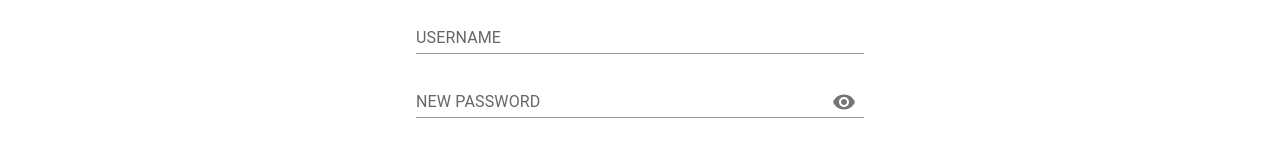
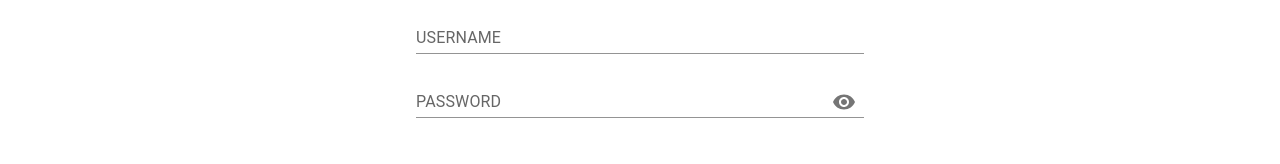
Before and after one commit to rsingh22006/react-assignment, a React (Create React App) app: page /login in a window 1280 px wide. Shown: the part 178-342 px from the top of the page. Built offline with nearby package versions, Linux system fonts and the light colour scheme.

Commit message:
login logic is done

```diff
--- a/src/pages/Login.jsx
+++ b/src/pages/Login.jsx
@@ -1,54 +1,75 @@
-import React from 'react';
-import {TextField, InputLabel, InputAdornment, FormControl, Box, OutlinedInput, Button, Input } from '@mui/material'
+import React, { useState } from 'react';
+import { TextField, InputLabel, InputAdornment, FormControl, Box, OutlinedInput, Button, Input } from '@mui/material'
 import IconButton from '@mui/material/IconButton';
-import {Visibility,VisibilityOff} from '@mui/icons-material';
-import {Link} from 'react-router-dom'
+import { Visibility, VisibilityOff } from '@mui/icons-material';
+import { Link } from 'react-router-dom'
 import { Navbar } from '../components/Navbar';
 
 export const Login = () => {
-  const [showPassword, setShowPassword] = React.useState(false);
+  const ALPHA_NUM_CHAR_REGEX = /^[a-zA-Z0-9!@#$%&()*\\-`.+,/\"]*$/;
+
+  function containsAlphabetsNumbersAndSpecialChars(str) {
+    return (/[A-Za-z]/.test(str) && /[0-9]/.test(str) && /[!@#$%^&*(),.?":{}|<>]/.test(str));
+  }
+
+  const [username, setUsername] = useState('');
+  const [password, setPassword] = useState('');
+  const [userNameError, setUserNameError] = useState(false);
+  const usernameAndPasswordMatchingError = (((password && username) && (username === password)) ? true : false);
+
+  const [showPassword, setShowPassword] = useState(false);
 
   const handleClickShowPassword = () => setShowPassword((show) => !show);
 
-  const handleMouseDownPassword = (event) => {
-    event.preventDefault();
-  };
+  const handleSubmit = (e) => {
+    e.preventDefault();
+    if (!containsAlphabetsNumbersAndSpecialChars(username))return setUserNameError(prev => !prev);
+    if(username && password)return alert('Your details has been verified, Thanks!');
+    else return alert('Fill all the details')
+  }
 
   return (
     <div>
-      <Navbar headtext={'Login'} headtextSize={'4xl'} paraText={'Sign in to continue'}/>
-
+      <Navbar headtext={'Login'} headtextSize={'4xl'} paraText={'Sign in to continue'} />
       <Box
         component="form"
-        sx={{ '& .MuiTextField-root': { m: 1} }}
+        sx={{ '& .MuiTextField-root': { m: 1 } }}
         noValidate
         autoComplete="off"
         className='mt-[7vh] w-[70vw] mx-auto'
+        onSubmit={handleSubmit}
       >
         <div>
-          <TextField id="standard-basic" label="USERNAME" variant="standard" className='w-full lg:w-1/2' />
+          <TextField id="standard-basic" error={userNameError} helperText={userNameError ? 'USERNAME must contain combination of alphanumeric values with special characters only' : ''} variant="standard" className='w-full lg:w-1/2'
+            label="USERNAME" color="success" onKeyDown={(event) => {
+              if (!ALPHA_NUM_CHAR_REGEX.test(event.key)) event.preventDefault()
+              setUsername(event.target.value);
+            }}
+          />
         </div>
         <div>
-          <FormControl sx={{ m: 1}} className='w-full lg:w-1/2' variant="standard">
-            <InputLabel htmlFor="standard-adornment-password">NEW PASSWORD</InputLabel>
-            <Input
-              id="standard-adornment-password"
-              type={showPassword ? 'text' : 'password'}
-              endAdornment={
+          <TextField id="standard-basic2" error={usernameAndPasswordMatchingError} helperText={usernameAndPasswordMatchingError ? 'USERNAME and PASSWORD should not be same' : ''} variant="standard" className='w-full lg:w-1/2'
+            type={showPassword ? 'text' : 'password'}
+            label="PASSWORD" color="success" onKeyDown={(event) => {
+              if (!ALPHA_NUM_CHAR_REGEX.test(event.key)) event.preventDefault()
+              setPassword(event.target.value);
+            }}
+            InputProps={{
+              endAdornment:
                 <InputAdornment position="end">
                   <IconButton
                     aria-label="toggle password visibility"
                     onClick={handleClickShowPassword}
-                    onMouseDown={handleMouseDownPassword}
+                    onMouseDown={(e) => e.preventDefault()}
                   >
                     {showPassword ? <VisibilityOff /> : <Visibility />}
                   </IconButton>
-                </InputAdornment>
-              }
-            />
-          </FormControl>
+                </InputAdornment>,
+              // classes: {adornedEnd: classes.adornedEnd}
+            }}
+          />
         </div>
-        <button className='bg-[#0a856d] px-14 py-3 rounded-xl mt-10'>LOGIN</button>
+        <button disabled={usernameAndPasswordMatchingError} className='bg-[#0a856d] px-14 py-3 rounded-xl mt-10'>LOGIN</button>
         <p className='mt-[2vh]'>Don't have account? <Link className='text-[blue]' to='/signup'>SignUp</Link></p>
       </Box>
     </div>
--- a/src/pages/Signup.jsx
+++ b/src/pages/Signup.jsx
@@ -1,16 +1,59 @@
-import React from 'react';
-import {TextField, InputLabel, InputAdornment, FormControl, Box, OutlinedInput, Button, Input,IconButton } from '@mui/material'
-import {Visibility,VisibilityOff} from '@mui/icons-material';
+import React, { useState } from 'react';
+import { TextField, nputAdornment, FormControl, Box, OutlinedInput, Button, Input, IconButton, InputAdornment } from '@mui/material'
+import { Visibility, VisibilityOff } from '@mui/icons-material';
 import { Navbar } from '../components/Navbar';
 
 export const Signup = () => {
-    const [showPassword, setShowPassword] = React.useState(false);
+    const ALPHA_REGEX = /^[a-zA-Z ]*$/;
+    const ALPHA_NUM_CHAR_REGEX = /^[a-zA-Z0-9!@#$%&()*\\-`.+,/\"]*$/;
 
-    const handleClickShowPassword = () => setShowPassword((show) => !show);
+    const [name, setName] = useState('');
+    const [username, setUsername] = useState('');
+    const [email, setEmail] = useState('');
+    const [phoneNumber, setPhoneNumber] = useState('');
+    const [newPassword, setNewPassword] = useState('');
+    const [confirmNewPassword, setConfirmNewPassword] = useState('');
 
-    const handleMouseDownPassword = (event) => {
-        event.preventDefault();
-    };
+    const [showNewPassword, setShowNewPassword] = useState(false);
+    const [showConfirmNewPassword, setShowConfirmNewPassword] = useState(false);
+
+    const usernameAndPasswordMatchingError = (((newPassword && username) && (username === newPassword)) ? true : false);
+    const confirmPasswordError = (((newPassword && confirmNewPassword && newPassword !== confirmNewPassword ? true : false)))
+    const [userNameError, setUserNameError] = useState(false);
+    const [emailError, setEmailError] = useState(false);
+    const [phoneNumberError, setPhoneNumberError] = useState(false);
+
+    const confirmNewPassError = (((newPassword && confirmNewPassword) && (newPassword !== confirmNewPassword)) ? true : false);
+
+    const handleClickShowNewPassword = () => setShowNewPassword((show) => !show);
+
+    const handleClickShowConfirmNewPassword = () => setShowConfirmNewPassword((show) => !show);
+
+    function containsAlphabetsNumbersAndSpecialChars(str) {
+        return (/[A-Za-z]/.test(str) && /[0-9]/.test(str) && /[!@#$%^&*(),.?":{}|<>]/.test(str));
+    }
+
+    const handleSubmit = (e) => {
+        e.preventDefault();
+        console.log('name',name)
+        console.log('username',username)
+        console.log('email',email)
+        console.log('phoneNumber',phoneNumber)
+        console.log('newPassword',newPassword)
+        console.log('confirmNewPassword',confirmNewPassword)
+
+        if (!(name && username && email && phoneNumber && newPassword && confirmNewPassword)) return alert('Fill all the details')
+
+        const checkUsername = containsAlphabetsNumbersAndSpecialChars(username);
+        const checkEmail = email.includes('@' && 'com') ? true : false;
+        const checkPhoneNumber = phoneNumber.length>11 ? true : false;
+        if (!checkUsername) return setUserNameError(prev => !prev);
+        if (!checkEmail) return setEmailError(prev => !prev);
+        if (!checkPhoneNumber) return setPhoneNumberError(prev => !prev);
+
+        if (username && newPassword) return alert('Your details has been verified, Thanks!');
+        else return alert('Fill all the details');
+    }
 
     return (
         <div>
@@ -21,52 +64,62 @@ export const Signup = () => {
                 noValidate
                 autoComplete="off"
                 className='mt-[7vh] w-[70vw] mx-auto relative'
+                onSubmit={handleSubmit}
             >
                 <div className='mb-[2vh] flex justify-between flex-col lg:flex-row'>
-                    <TextField id="filled-basic" label="NAME" variant="filled" className='w-full lg:w-1/2' />
-                    <TextField id="standard-basic" label="USERNAME" variant="standard" className='w-full lg:w-1/2' />
+                    <TextField id="filled-basic" label="NAME" onKeyDown={(event) => {
+                        console.log('ALPHA_REGEX.test(event.key)',ALPHA_REGEX.test(event.key))
+                        if (!ALPHA_REGEX.test(event.key)) event.preventDefault();
+                        setName(event.target.value);
+                    }} variant="filled" className='w-full lg:w-1/2' />
+                    <TextField id="2" label="USERNAME" error={userNameError} helperText={userNameError ? 'USERNAME must contain combination of alphanumeric values with special characters only' : ''} onKeyDown={(event) => {
+                        if (!ALPHA_NUM_CHAR_REGEX.test(event.key)) event.preventDefault();
+                        setUsername(event.target.value);
+                    }} variant="standard" className='w-full lg:w-1/2' />
                 </div>
                 <div className='mb-[6vh] flex justify-between flex-col lg:flex-row'>
-                    <TextField id="standard-basic" label="EMAIL" variant="standard" className='w-full lg:w-1/2' />
-                    <TextField id="standard-basic" label="PHONE NO." variant="standard" className='w-full lg:w-1/2' />
+                    <TextField id="email" type='email' label="EMAIL" error={emailError} helperText={emailError ? 'Your Email is not invalid' : ''} onChange={e => setEmail(e.target.value)} variant="standard" className='w-full lg:w-1/2' />
+                    <TextField id="phone" type='number' label="PHONE NO." defaultValue="91" onChange={e => setPhoneNumber(e.target.value)} variant="standard" className='w-full lg:w-1/2' />
                 </div>
                 <div className='mb-[6vh] flex justify-between flex-col lg:flex-row'>
-                    <FormControl sx={{ m: 1}} variant="standard" className='w-full lg:w-1/2'>
-                        <InputLabel htmlFor="standard-adornment-password">NEW PASSWORD</InputLabel>
-                        <Input
-                            id="standard-adornment-password"
-                            type={showPassword ? 'text' : 'password'}
-                            endAdornment={
+                    <TextField id="newPassword" error={usernameAndPasswordMatchingError} helperText={usernameAndPasswordMatchingError ? 'USERNAME and PASSWORD should not be same' : ''} variant="standard" className='w-full lg:w-1/2'
+                        type={showNewPassword ? 'text' : 'password'}
+                        label="NEW PASSWORD" onKeyDown={(event) => {
+                            if (!ALPHA_REGEX.test(event.key)) event.preventDefault()
+                            setNewPassword(event.target.value);
+                        }}
+                        InputProps={{
+                            endAdornment:
                                 <InputAdornment position="end">
                                     <IconButton
                                         aria-label="toggle password visibility"
-                                        onClick={handleClickShowPassword}
-                                        onMouseDown={handleMouseDownPassword}
+                                        onClick={handleClickShowNewPassword}
+                                        onMouseDown={(e) => e.preventDefault()}
                                     >
-                                        {showPassword ? <VisibilityOff /> : <Visibility />}
+                                        {showNewPassword ? <VisibilityOff /> : <Visibility />}
                                     </IconButton>
                                 </InputAdornment>
-                            }
-                        />
-                    </FormControl>
-                    <FormControl sx={{ m: 1}} variant="standard" className='w-full lg:w-1/2'>
-                        <InputLabel htmlFor="standard-adornment-password">CONFIRM NEW PASSWORD</InputLabel>
-                        <Input
-                            id="standard-adornment-password"
-                            type={showPassword ? 'text' : 'password'}
-                            endAdornment={
+                        }}
+                    />
+                    <TextField id="confirmNewPassword" error={confirmPasswordError} helperText={confirmNewPassError ? 'CONFIRM PASSWORD must be same as PASSWORD' : ''} variant="standard" className='w-full lg:w-1/2'
+                        type={showNewPassword ? 'text' : 'password'}
+                        label="CONFIRM NEW PASSWORD" onKeyDown={(event) => {
+                            if (!ALPHA_NUM_CHAR_REGEX.test(event.key)) event.preventDefault()
+                            setConfirmNewPassword(event.target.value);
+                        }}
+                        InputProps={{
+                            endAdornment:
                                 <InputAdornment position="end">
                                     <IconButton
                                         aria-label="toggle password visibility"
-                                        onClick={handleClickShowPassword}
-                                        onMouseDown={handleMouseDownPassword}
+                                        onClick={() => setShowConfirmNewPassword((prev) => !prev)}
+                                        onMouseDown={handleClickShowConfirmNewPassword}
                                     >
-                                        {showPassword ? <VisibilityOff /> : <Visibility />}
+                                        {showConfirmNewPassword ? <VisibilityOff /> : <Visibility />}
                                     </IconButton>
                                 </InputAdornment>
-                            }
-                        />
-                    </FormControl>
+                        }}
+                    />
                 </div>
                 <button className='bg-[#0a856d] px-20 py-3 rounded-xl mt-10 absolute right-5'>SIGN UP</button>
             </Box>
```
